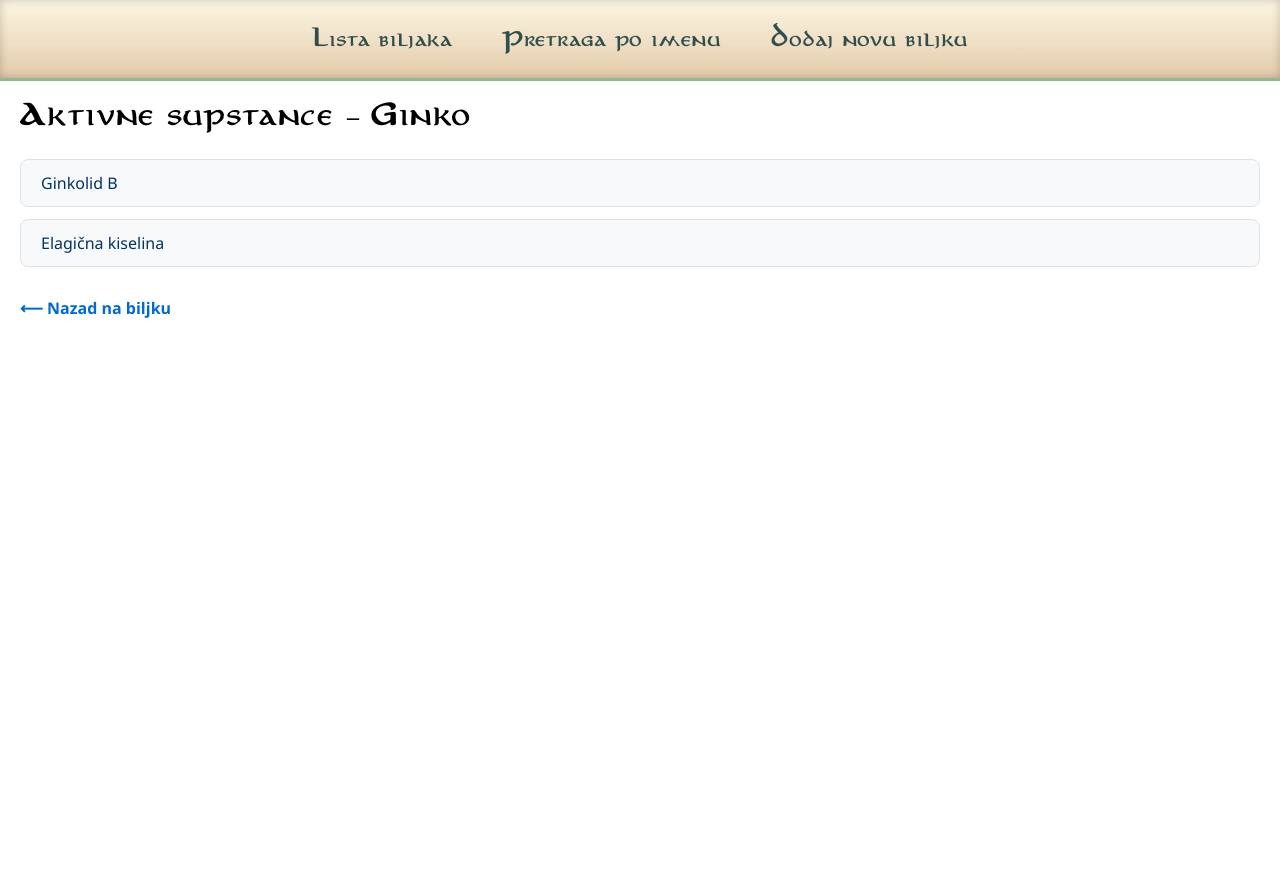
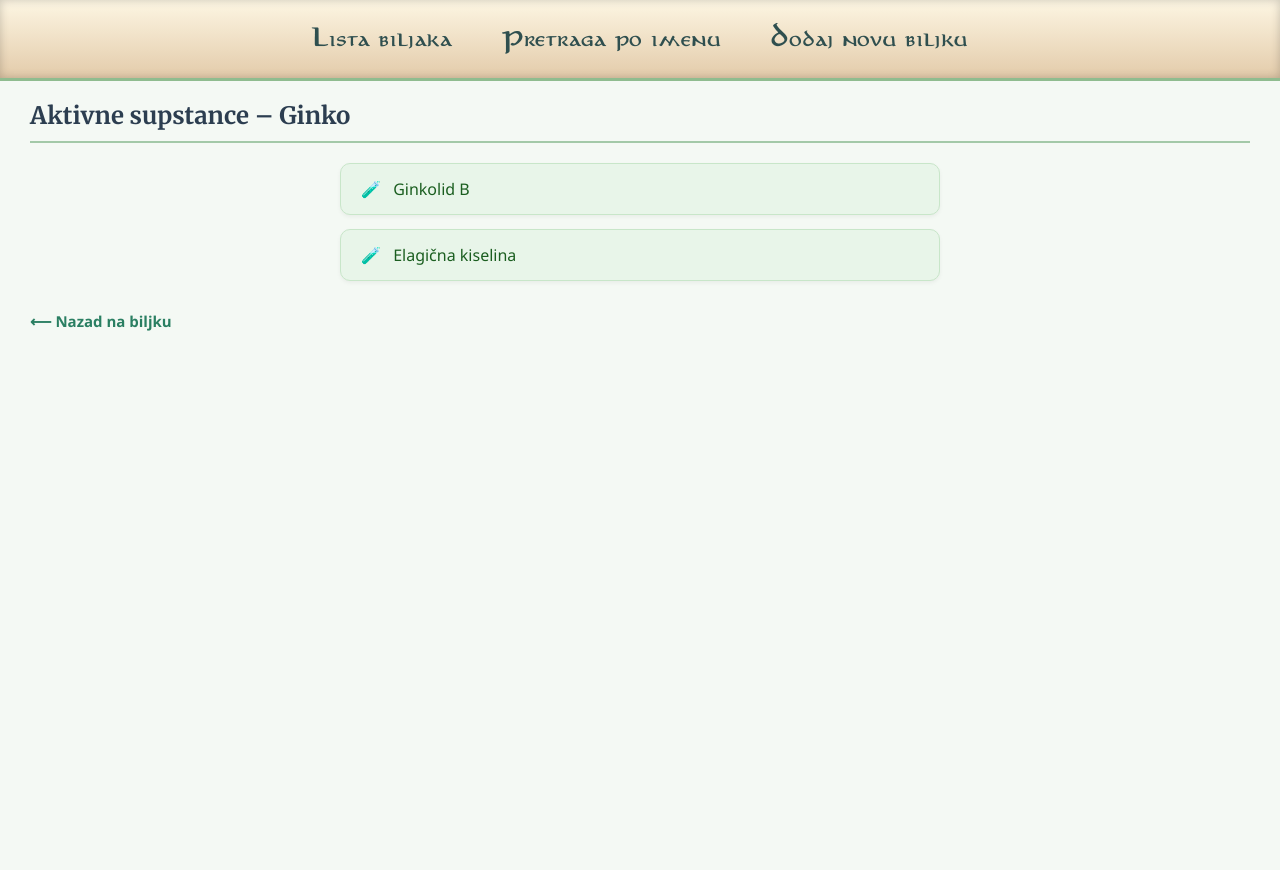
Before and after one commit to mladen21bl/FarmaFlora, a Django app: page /plants/15/compounds/ in a window 1280 px wide. Run offline with Django 4.2, Linux system fonts and the light colour scheme; data comes from the database, SQL or seed files in the repository.

Commit message:
sredjena lista ac

```diff
--- a/PharmaFloraApp/templates/PharmaFloraApp/compound_list.html
+++ b/PharmaFloraApp/templates/PharmaFloraApp/compound_list.html
@@ -1,34 +1,53 @@
 {% extends "PharmaFloraApp/base.html" %}
 {% block content %}
 <style>
+    @import url('https://fonts.googleapis.com/css2?family=Merriweather:wght@400;700&display=swap');
+
     .white-background-wrapper {
-        background-color: white;
-        padding: 20px;
+        background-color: #f4f9f4;
+        padding: 30px;
         min-height: 100vh;
-        font-family: "Segoe UI", sans-serif;
+        font-family: 'Segoe UI', sans-serif;
+    }
+
+    .plant-details h2 {
+        font-family: 'Merriweather', serif;
+        color: #2c3e50;
+        margin-bottom: 20px;
+        border-bottom: 2px solid #a3c9a8;
+        padding-bottom: 10px;
     }
 
     .compound-list {
-        display: flex;
-        flex-direction: column;
-        gap: 12px;
-        margin-top: 20px;
+    max-width: 600px;
+    margin: 0 auto;
+    display: flex;
+    flex-direction: column;
+    gap: 14px;
+}
+
+
+    .compound-link {
+        padding: 14px 20px;
+        border: 1px solid #c8e6c9;
+        border-radius: 10px;
+        background: #e8f5e9;
+        transition: background-color 0.2s, transform 0.2s;
+        font-weight: 500;
+        color: #1b5e20;
+        text-decoration: none;
+        box-shadow: 0 2px 4px rgba(0,0,0,0.05);
+        position: relative;
     }
 
-    .compound-link {
-        padding: 12px 20px;
-        border: 1px solid #dee2e6;
-        border-radius: 8px;
-        background-color: #f8f9fa;
-        transition: background-color 0.2s, box-shadow 0.2s;
-        font-weight: 500;
-        color: #003366;
-        text-decoration: none;
+    .compound-link::before {
+        content: "🧪";
+        margin-right: 8px;
     }
 
     .compound-link:hover {
-        background-color: #e2e6ea;
-        box-shadow: 0 2px 6px rgba(0,0,0,0.1);
+        background-color: #d0f0c0;
+        transform: scale(1.02);
         text-decoration: none;
     }
 
@@ -36,14 +55,16 @@
         margin-top: 30px;
         display: inline-block;
         text-decoration: none;
-        color: #0069d9;
+        color: #2a7f62;
         font-weight: bold;
+        font-size: 15px;
     }
 
     .back-link:hover {
         text-decoration: underline;
     }
 </style>
+
 
 <div class="white-background-wrapper">
     <div class="plant-details">
```
